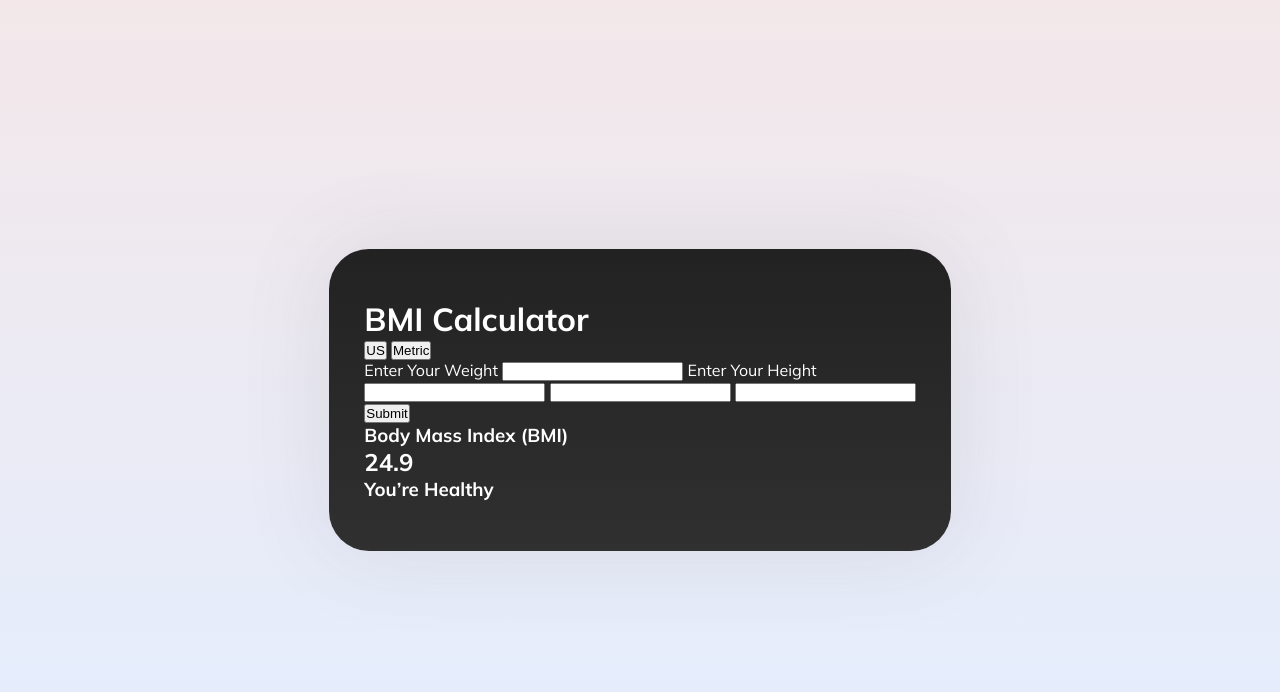
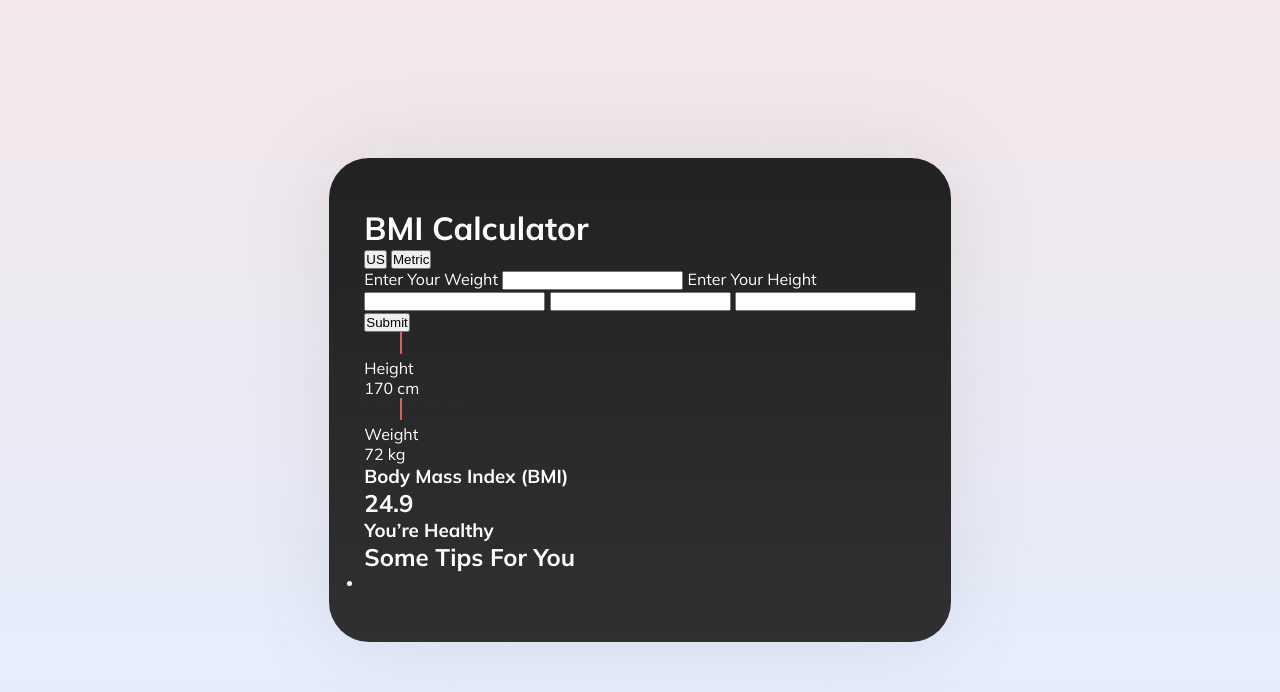
Before and after one commit to meheraj786/BMI-calculator, a plain HTML site: page index.html in a window 1280 px wide. Drawn offline with Linux system fonts and the light colour scheme.

Commit message:
tips add

```diff
--- a/index.html
+++ b/index.html
@@ -33,8 +33,20 @@
     </div>
     <div class="result">
       <div class="info">
-        <div class="height"></div>
-        <div class="weight"></div>
+        <div class="height">
+          <img src="assets/Group 2.png" alt="" srcset="">
+          <div class="des">
+            <p>Height</p>
+            <p class="hNum">170 cm</p>
+          </div>
+        </div>
+        <div class="weight">
+          <img src="assets/Group 2.png" alt="" srcset="">
+          <div class="des">
+            <p>Weight</p>
+            <p class="wNum">72 kg</p>
+          </div>
+        </div>
       </div>
       <div class="bmi">
         <h3>Body Mass Index (BMI)</h3>
@@ -47,6 +59,12 @@
         </div>
       </div>
     </div>
+    <div class="tips">
+      <h2>Some Tips For You</h2>
+      <ul>
+        <li></li>
+      </ul>
+    </div>
   </div>
 
   <script src="script.js"></script>
```
Also changed, not shown: assets/Group 2.png (added).
